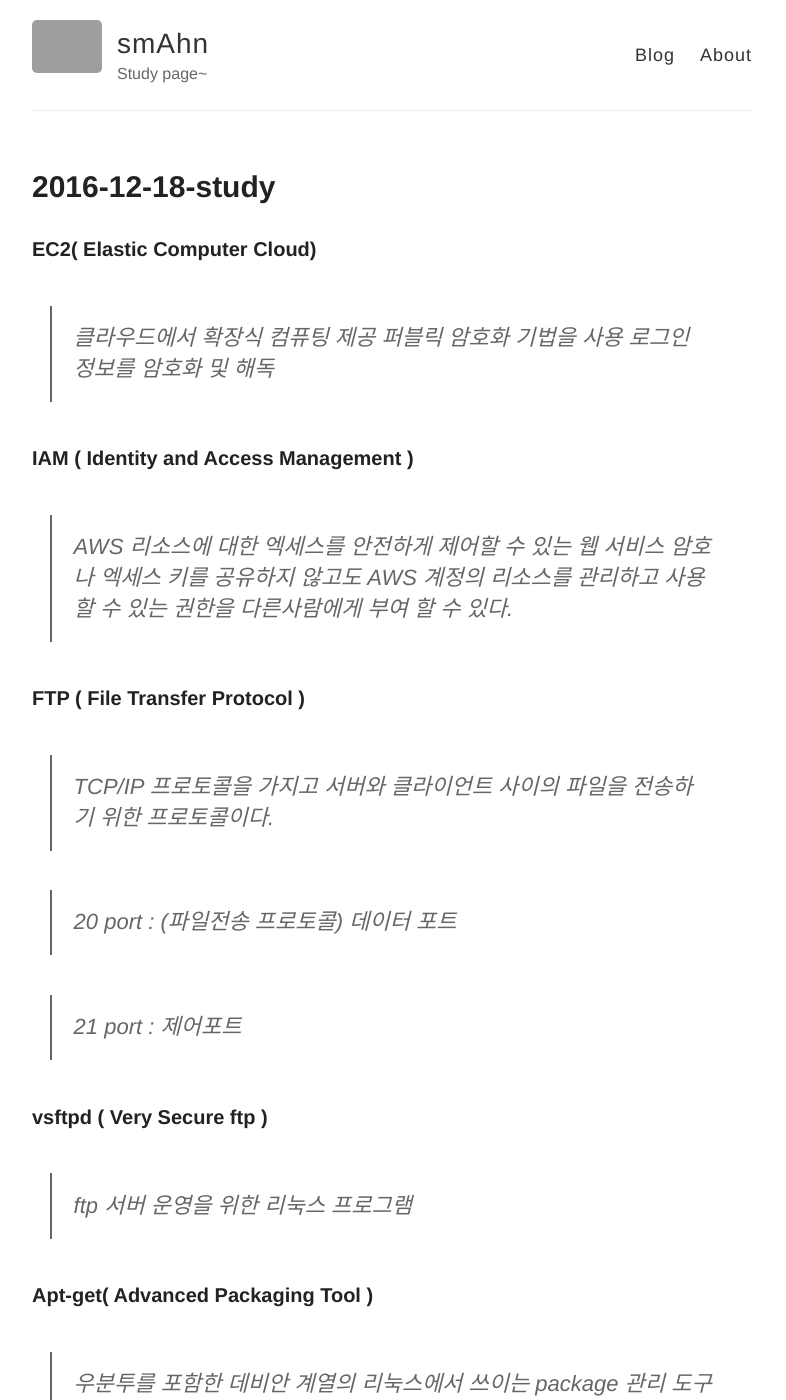
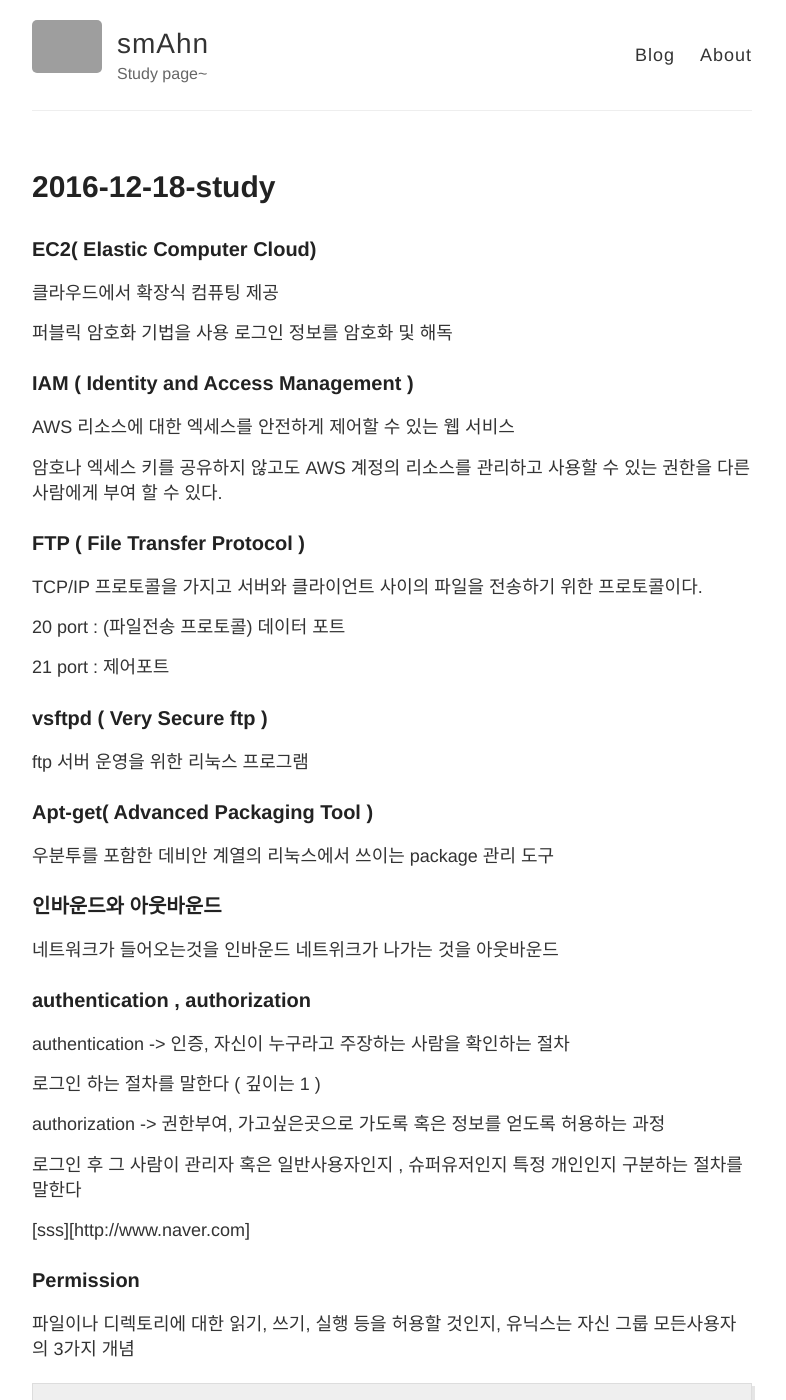
Before and after one commit to asdhgfasd/asdhgfasd.github.io, a Jekyll site: the page built from _posts/2016-12-18-study.md, in a window 1280 px wide and 1400 px high. Shown: the whole window, without its empty margins (248-1034 px from the left). Built offline with Jekyll 4.4.1, drawn with Linux system fonts in a browser that asks for light colours; grey boxes are pictures that could not be loaded.

Commit message:
정리내용 커밋

````diff
--- a/_posts/2016-12-18-study.md
+++ b/_posts/2016-12-18-study.md
@@ -4,44 +4,48 @@
 ---
 
 ### __EC2( Elastic Computer Cloud)__
-> 클라우드에서 확장식 컴퓨팅 제공
-> 퍼블릭 암호화 기법을 사용 로그인 정보를 암호화 및 해독
+ 클라우드에서 확장식 컴퓨팅 제공
+
+ 퍼블릭 암호화 기법을 사용 로그인 정보를 암호화 및 해독
 
 ### __IAM ( Identity and Access Management )__
-> AWS 리소스에 대한 엑세스를 안전하게 제어할 수 있는 웹 서비스
-> 암호나 엑세스 키를 공유하지 않고도 AWS 계정의 리소스를 관리하고 사용할 수 있는 권한을 다른사람에게 부여 할 수 있다.
+ AWS 리소스에 대한 엑세스를 안전하게 제어할 수 있는 웹 서비스
+
+ 암호나 엑세스 키를 공유하지 않고도 AWS 계정의 리소스를 관리하고 사용할 수 있는 권한을 다른사람에게 부여 할 수 있다.
 
 ### __FTP ( File Transfer Protocol )__
-> TCP/IP 프로토콜을 가지고 서버와 클라이언트 사이의 파일을 전송하기 위한
-> 프로토콜이다.
+ TCP/IP 프로토콜을 가지고 서버와 클라이언트 사이의 파일을 전송하기 위한
+ 프로토콜이다.
 
-> 20 port : (파일전송 프로토콜) 데이터 포트
+ 20 port : (파일전송 프로토콜) 데이터 포트
 
-> 21 port : 제어포트
+ 21 port : 제어포트
 
 
 ### __vsftpd ( Very Secure ftp )__
-> ftp 서버 운영을 위한 리눅스 프로그램
+ ftp 서버 운영을 위한 리눅스 프로그램
 
 ### __Apt-get( Advanced Packaging Tool )__
-> 우분투를 포함한 데비안 계열의 리눅스에서 쓰이는 package 관리 도구
+ 우분투를 포함한 데비안 계열의 리눅스에서 쓰이는 package 관리 도구
 
 ### __인바운드와 아웃바운드__
-> 네트워크가 들어오는것을 인바운드
-> 네트위크가 나가는 것을 아웃바운드
+ 네트워크가 들어오는것을 인바운드
+ 네트위크가 나가는 것을 아웃바운드
 
 ### authentication , authorization
-> authentication -> 인증, 자신이 누구라고 주장하는 사람을 확인하는 절차
+ authentication -> 인증, 자신이 누구라고 주장하는 사람을 확인하는 절차
 
-> 로그인 하는 절차를 말한다 ( 깊이는 1 )
+ 로그인 하는 절차를 말한다 ( 깊이는 1 )
 
-> authorization -> 권한부여, 가고싶은곳으로 가도록 혹은 정보를 얻도록 허용하는 과정
+ authorization -> 권한부여, 가고싶은곳으로 가도록 혹은 정보를 얻도록 허용하는 과정
 
-> 로그인 후 그 사람이 관리자 혹은 일반사용자인지 , 슈퍼유저인지 특정 개인인지 구분하는 절차를 말한다
+ 로그인 후 그 사람이 관리자 혹은 일반사용자인지 , 슈퍼유저인지 특정 개인인지 구분하는 절차를 말한다
 
 
+[sss][http://www.naver.com]
+
 ### Permission
-> 파일이나 디렉토리에 대한 읽기, 쓰기, 실행 등을 허용할 것인지, 유닉스는 자신 그룹 모든사용자의 3가지 개념
+ 파일이나 디렉토리에 대한 읽기, 쓰기, 실행 등을 허용할 것인지, 유닉스는 자신 그룹 모든사용자의 3가지 개념
 
 ```
 소유자 그룹사용자 모든사용자  ( UGO )
````
Also changed, not shown: _posts/2016-12-15-start-github-page.md (+1 -1 lines).
